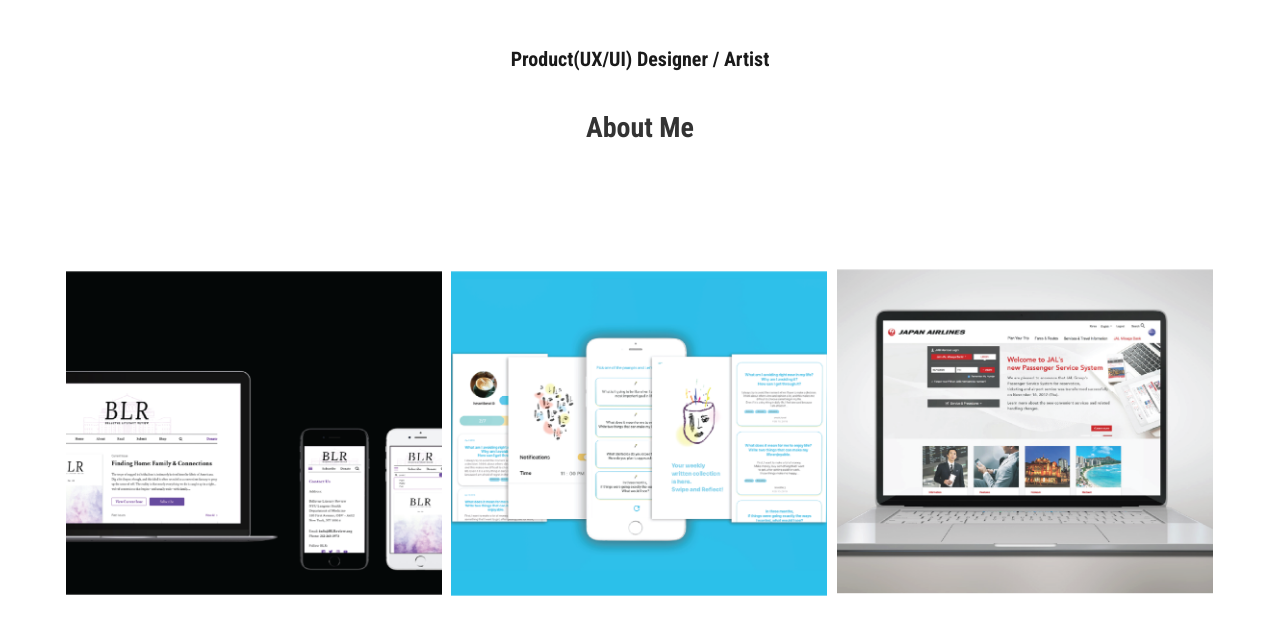
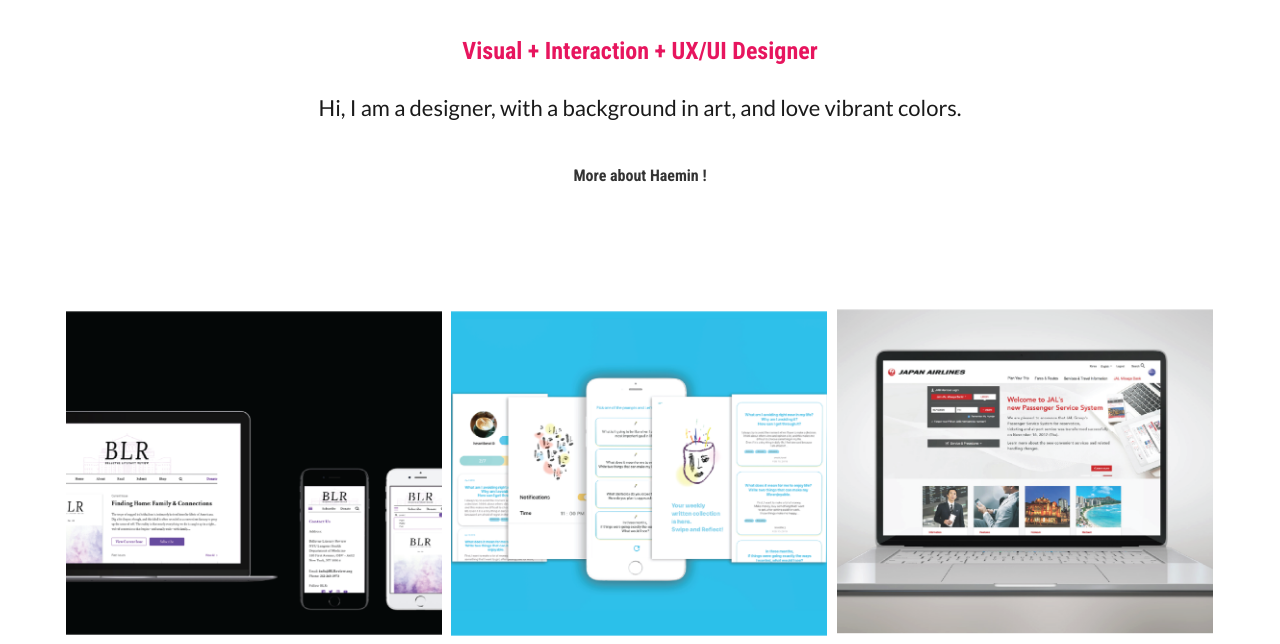
Before and after one commit to haemn/myportfolio, a plain HTML site: page index.html in a window 1280 px wide. Shown: the part 123-767 px from the top of the page. Drawn offline with nearby package versions, Linux system fonts and the light colour scheme.

Commit message:
header change
d

```diff
--- a/css/styles.css
+++ b/css/styles.css
@@ -43,30 +43,39 @@
 }
 
 h3{
+
+/*    margin-top: 30px;*/
     font-family: Lato, sans-serif;
 
 }
 
+
 h4{
-     margin-top: 30px;
-    margin-bottom: 20px;
-    font-family: Verdana;
-/*
-    display: flex;
-    align-items: center;
-    justify-content: center;
-*/
-
-}
-
-h5{
-    margin-top: 50px;
+
 
     font-family: Lato;
     display: flex;
     align-items: center;
     justify-content: center;
-
+    color: #e7155e;
+
+}
+
+h6{
+
+
+    font-family: Lato;
+    display: flex;
+    align-items: center;
+    justify-content: center;
+
+}
+p{
+    display: flex;
+    align-items: center;
+    justify-content: center;
+    font-size: 22px;
+/*    color: #e7155e;*/
 }
 
 .resume{
--- a/index.html
+++ b/index.html
@@ -22,10 +22,11 @@
          <div class="header">
         <img src="img/logo2-01.png">
         </div>
-        <div><h5>Product(UX/UI) Designer / Artist </h5></div>
+        <div><h4> Visual + Interaction + UX/UI Designer </h4></div>
+        <div><p>Hi, I am a designer, with a background in art, and love vibrant colors. </p></div>
         <div class="resume">
 
-        <h3><a href="resume.html">About Me</a></h3>
+        <h6><a href="resume.html">More about Haemin !</a></h6>
         </div>
 
 
```
Also changed, not shown: 1 other file.
